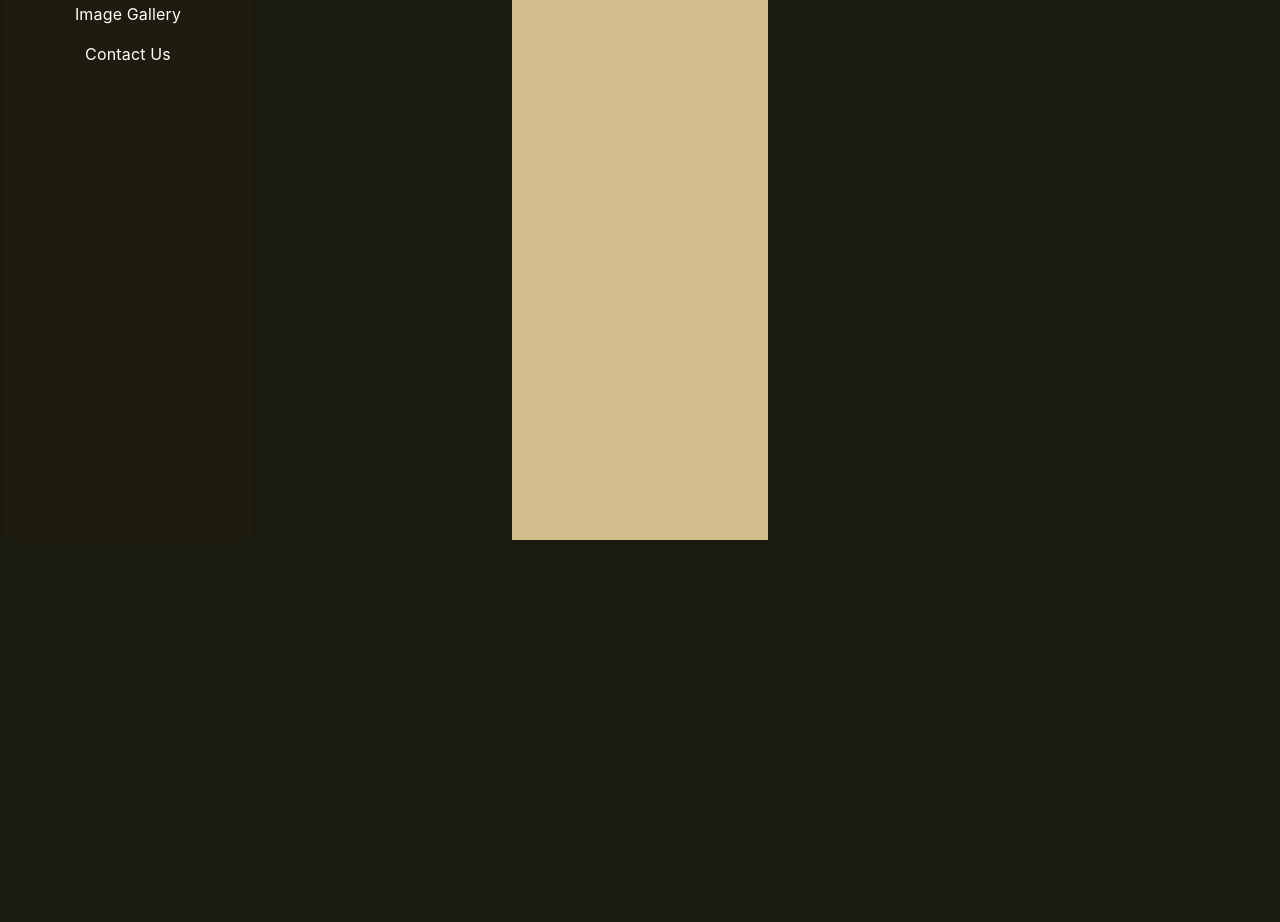
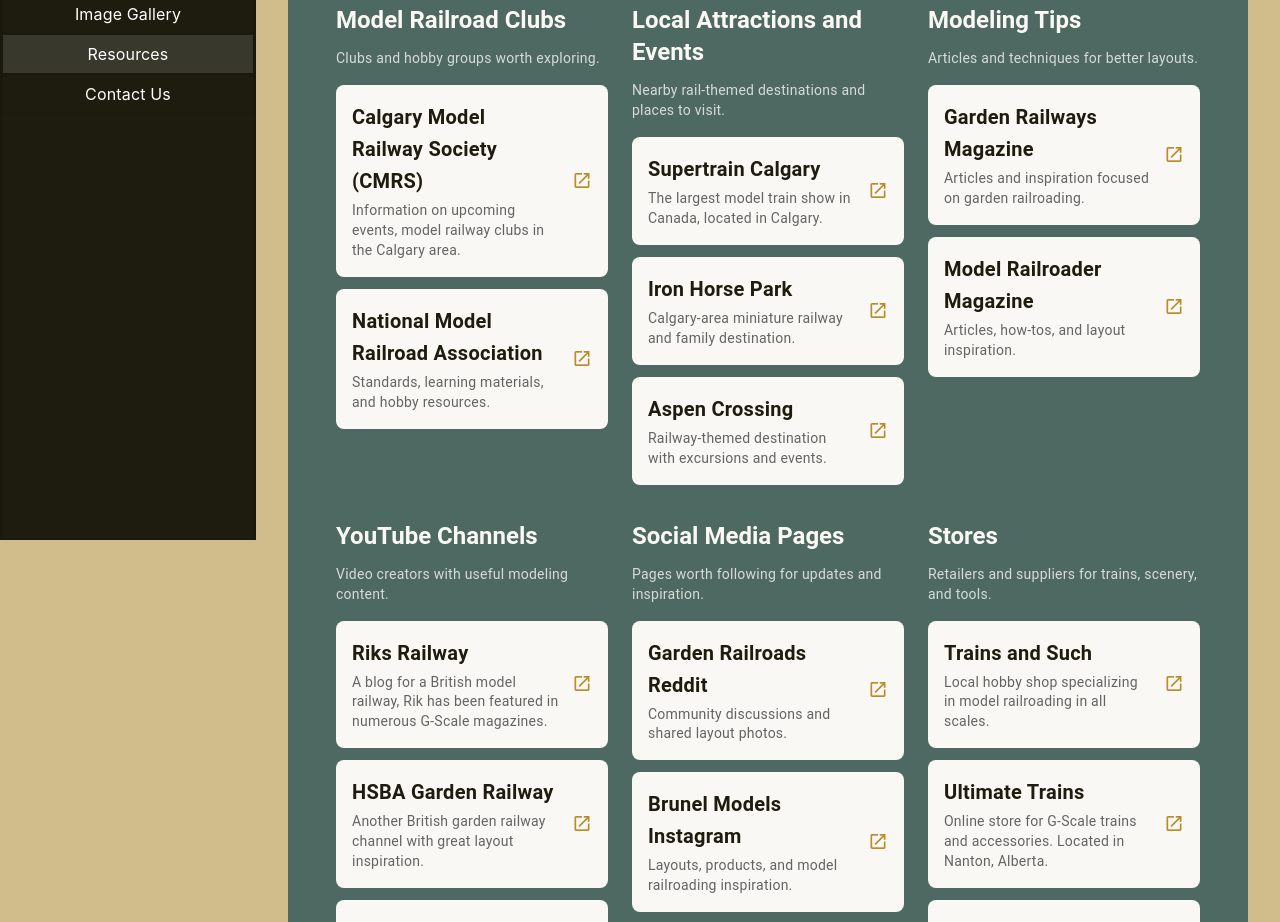
Before and after one commit to TylerSiwy/rocky-mountain-garden-railroaders, a Vue app in the folder rmgr-vue3/: page /resources in a window 1280 px wide. Shown: the part 260-1182 px from the top of the page. Before the commit the page ends 800 px from the top, so only its background shows below. Built offline with nearby package versions, Linux system fonts and the light colour scheme.

Commit message:
Add a resources page and populate it with relevant links.

```diff
--- a/rmgr-vue3/router/routes.ts
+++ b/rmgr-vue3/router/routes.ts
@@ -4,6 +4,7 @@
 import UpcomingEvents from '@/views/UpcomingEvents.vue'
 import Gallery from '@/views/ImageGallery.vue'
 import ContactUs from '@/views/ContactUs.vue'
+import ResourcesPage from '@/views/ResourcesPage.vue'
 
 const routes = [
   { path: '/', redirect: '/aboutUs' },
@@ -11,6 +12,7 @@
   { path: '/g-scale', name: 'G-Scale Model Railroading', component: GScale },
   { path: '/events', name: 'Events', component: UpcomingEvents },
   { path: '/gallery', name: 'Image Gallery', component: Gallery },
+  { path: '/resources', name: 'Resources', component: ResourcesPage },
   { path: '/contactUs', name: 'Contact Us', component: ContactUs },
 ]
 
--- a/rmgr-vue3/src/App.vue
+++ b/rmgr-vue3/src/App.vue
@@ -33,6 +33,7 @@
   { title: 'G-Scale Model Railroading', to: '/g-scale' },
   { title: 'Upcoming Events', to: '/events' },
   { title: 'Image Gallery', to: '/gallery' },
+  { title: 'Resources', to: '/resources' },
   { title: 'Contact Us', to: '/contactUs' },
 ]
 </script>
--- /dev/null
+++ b/rmgr-vue3/src/data/resources.ts
@@ -0,0 +1,142 @@
+export type ResourceItem = {
+  title: string
+  description: string
+  href: string
+}
+
+export type ResourceSection = {
+  title: string
+  description?: string
+  items: ResourceItem[]
+}
+
+export const resourcesSections: ResourceSection[] = [
+  {
+    title: 'Model Railroad Clubs',
+    description: 'Clubs and hobby groups worth exploring.',
+    items: [
+      {
+        title: 'Calgary Model Railway Society (CMRS)',
+        description: 'Information on upcoming events, model railway clubs in the Calgary area.',
+        href: 'https://www.calgarymodelrailway.ca/',
+      },
+      {
+        title: 'National Model Railroad Association',
+        description: 'Standards, learning materials, and hobby resources.',
+        href: 'https://www.nmra.org',
+      },
+    ],
+  },
+  {
+    title: 'Local Attractions and Events',
+    description: 'Nearby rail-themed destinations and places to visit.',
+    items: [
+      {
+        title: 'Supertrain Calgary',
+        description: 'The largest model train show in Canada, located in Calgary.',
+        href: 'https://supertrain.ca',
+      },
+      {
+        title: 'Iron Horse Park',
+        description: 'Calgary-area miniature railway and family destination.',
+        href: 'https://ironhorsepark.ca/',
+      },
+      {
+        title: 'Aspen Crossing',
+        description: 'Railway-themed destination with excursions and events.',
+        href: 'https://www.aspencrossing.com/',
+      },
+    ],
+  },
+  {
+    title: 'Modeling Tips',
+    description: 'Articles and techniques for better layouts.',
+    items: [
+      {
+        title: 'Garden Railways Magazine',
+        description: 'Articles and inspiration focused on garden railroading.',
+        href: 'https://www.trains.com/grw/',
+      },
+      {
+        title: 'Model Railroader Magazine',
+        description: 'Articles, how-tos, and layout inspiration.',
+        href: 'https://www.trains.com/mrr/',
+      },
+    ],
+  },
+  {
+    title: 'YouTube Channels',
+    description: 'Video creators with useful modeling content.',
+    items: [
+      {
+        title: 'Riks Railway',
+        description:
+          'A blog for a British model railway, Rik has been featured in numerous G-Scale magazines.',
+        href: 'https://riksrailway.blogspot.com/',
+      },
+      {
+        title: 'HSBA Garden Railway',
+        description: 'Another British garden railway channel with great layout inspiration.',
+        href: 'https://www.youtube.com/@hsbagardenrailway',
+      },
+      {
+        title: 'Summit Railway',
+        description: 'A German model railroader with regular content and updates.',
+        href: 'https://www.youtube.com/@summitrailway',
+      },
+    ],
+  },
+  {
+    title: 'Social Media Pages',
+    description: 'Pages worth following for updates and inspiration.',
+    items: [
+      {
+        title: 'Garden Railroads Reddit',
+        description: 'Community discussions and shared layout photos.',
+        href: 'https://old.reddit.com/r/GardenRailroads/',
+      },
+      {
+        title: 'Brunel Models Instagram',
+        description: 'Layouts, products, and model railroading inspiration.',
+        href: 'https://www.instagram.com/brunelmodels/',
+      },
+      {
+        title: 'Garden Railroaders Facebook Group',
+        description: 'Club-style discussion and shared posts from garden railway fans.',
+        href: 'https://www.facebook.com/groups/814561258654535/',
+      },
+    ],
+  },
+  {
+    title: 'Stores',
+    description: 'Retailers and suppliers for trains, scenery, and tools.',
+    items: [
+      {
+        title: 'Trains and Such',
+        description: 'Local hobby shop specializing in model railroading in all scales.',
+        href: 'https://trainsandsuch.com/',
+      },
+      {
+        title: 'Ultimate Trains',
+        description: 'Online store for G-Scale trains and accessories. Located in Nanton, Alberta.',
+        href: 'https://www.ultimatetrains.com/',
+      },
+      {
+        title: 'LGB',
+        description: 'Gold standard in quality for G-Scale products.',
+        href: 'https://www.lgb.com/',
+      },
+    ],
+  },
+  {
+    title: 'Painting Tips',
+    description: 'Paint, weathering, and finishing techniques.',
+    items: [
+      {
+        title: 'Märklin of Sweden',
+        description: 'A railway Youtube channel focusing on painting and modelling.',
+        href: 'https://www.youtube.com/@marklinofsweden',
+      },
+    ],
+  },
+]
--- /dev/null
+++ b/rmgr-vue3/src/views/ResourcesPage.vue
@@ -0,0 +1,76 @@
+<template>
+  <v-container class="pa-8 bg-background" fluid>
+    <v-row justify="center" no-gutters>
+      <v-col class="bg-surface pa-6 pa-sm-12 rounded-t-lg" cols="12">
+        <v-card class="w-100 bg-surface" flat>
+          <v-card-item class="pa-0">
+            <v-card-title class="text-h4 font-weight-black text-primary pa-0">
+              Resources
+            </v-card-title>
+            <v-card-subtitle class="text-body-1 pa-0 mt-3 text-medium-emphasis text-wrap">
+              Helpful links for clubs, modeling ideas, and railroading inspiration.
+            </v-card-subtitle>
+          </v-card-item>
+        </v-card>
+      </v-col>
+
+      <v-col class="bg-primary pa-6 pa-sm-12 rounded-b-lg" cols="12">
+        <v-card class="w-100 text-surface" color="transparent" flat>
+          <v-row>
+            <v-col v-for="section in resourcesSections" :key="section.title" cols="12" md="4">
+              <div class="text-h5 font-weight-bold mb-3">{{ section.title }}</div>
+              <div v-if="section.description" class="text-body-2 opacity-80 mb-4">
+                {{ section.description }}
+              </div>
+
+              <v-card
+                v-for="item in section.items"
+                :key="item.title"
+                class="resource-card mb-3"
+                color="surface"
+                flat
+                rounded="lg"
+                :href="item.href"
+                rel="noopener noreferrer"
+                target="_blank"
+              >
+                <v-card-text class="d-flex align-center justify-space-between ga-3">
+                  <div>
+                    <div class="text-h6 font-weight-bold text-on-surface">
+                      {{ item.title }}
+                    </div>
+                    <div class="text-body-2 text-medium-emphasis mt-1">
+                      {{ item.description }}
+                    </div>
+                  </div>
+                  <v-icon class="text-secondary" icon="mdi-open-in-new" size="20"></v-icon>
+                </v-card-text>
+              </v-card>
+            </v-col>
+          </v-row>
+        </v-card>
+      </v-col>
+    </v-row>
+  </v-container>
+</template>
+
+<script lang="ts" setup>
+import { resourcesSections } from '@/data/resources'
+
+defineOptions({ name: 'ResourcesPage' })
+</script>
+
+<style scoped>
+.resource-card {
+  transition:
+    transform 0.18s ease,
+    box-shadow 0.18s ease,
+    background-color 0.18s ease;
+}
+
+.resource-card:hover {
+  transform: translateY(-1px);
+  box-shadow: 0 10px 28px rgba(0, 0, 0, 0.08);
+  background-color: rgba(var(--v-theme-surface), 0.92);
+}
+</style>
```
